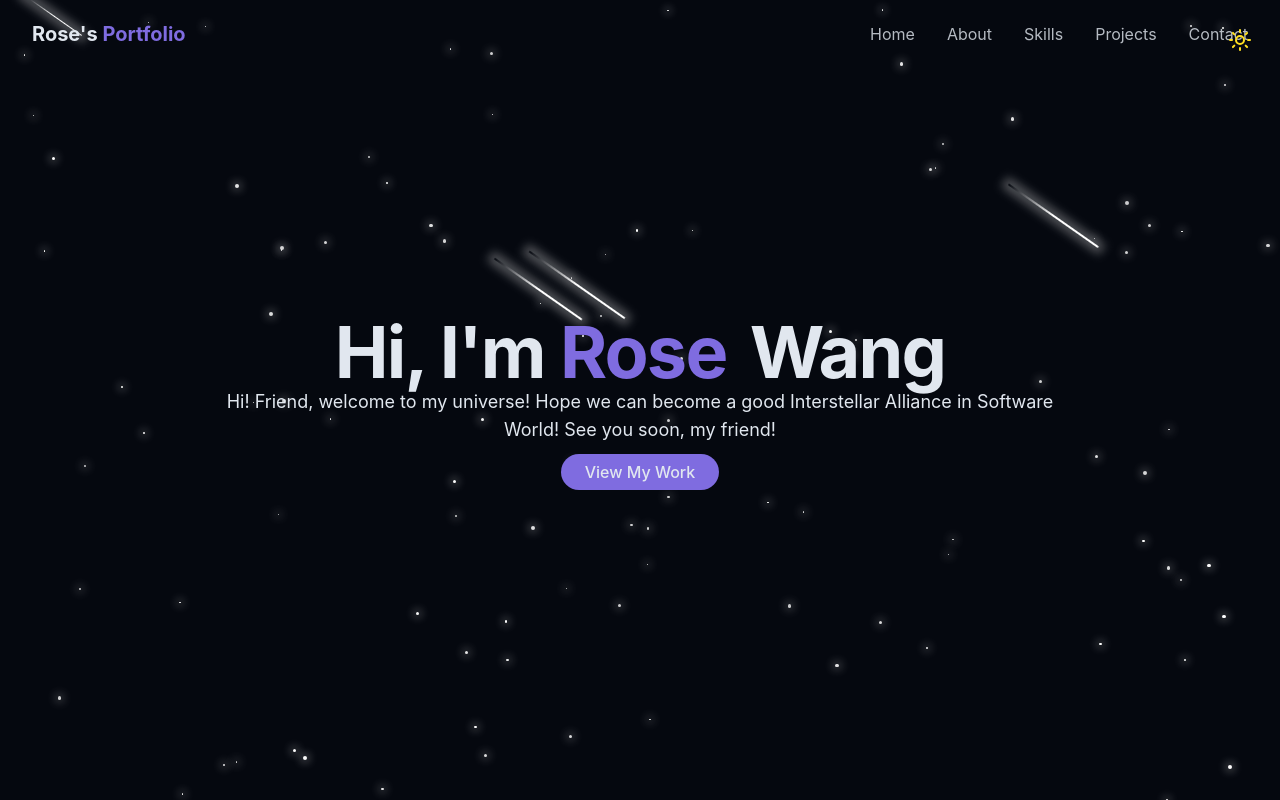
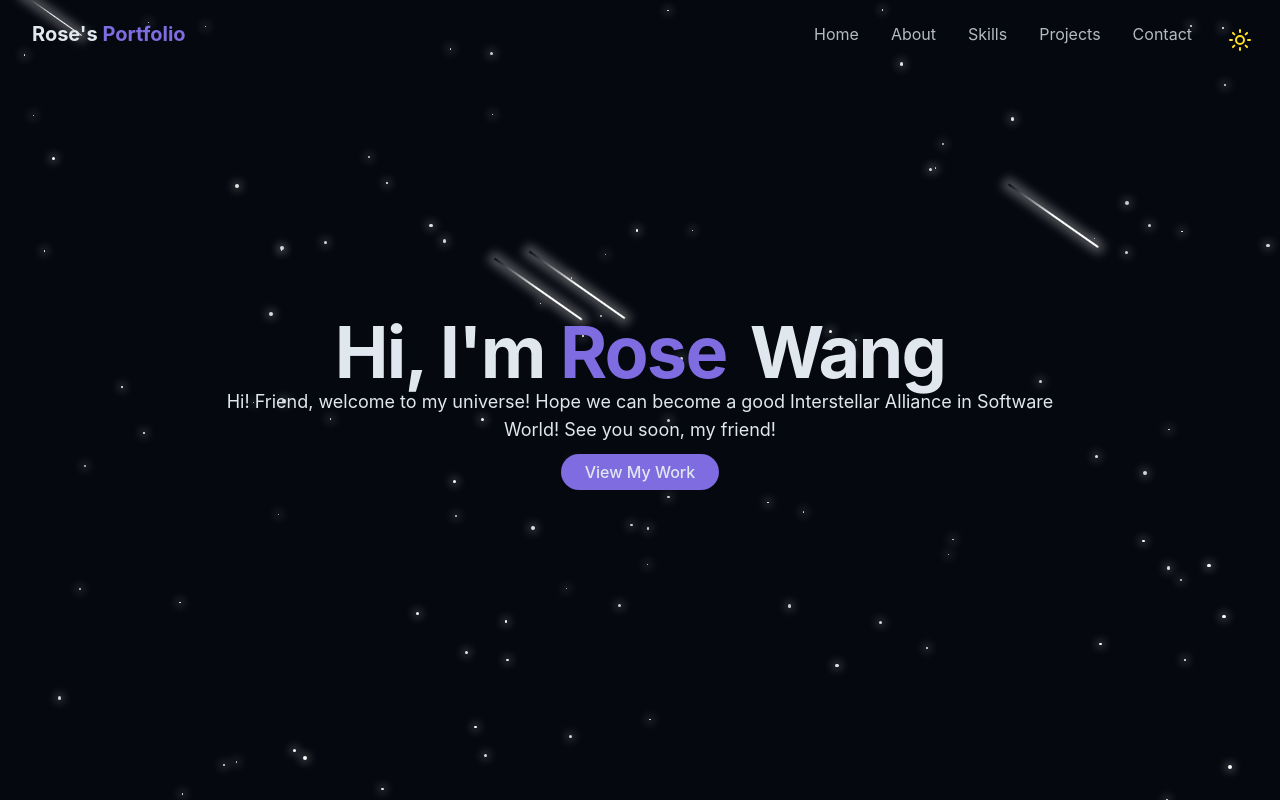
Before and after one commit to RoseWang-web/Portfolio, a React (Vite) app: page / in a window 1280 px wide. Shown: the top 800 px of the page. Built offline with nearby package versions, Linux system fonts and the light colour scheme.

Commit message:
update switch theme button not overlap on contact button

```diff
--- a/src/components/Navbar.jsx
+++ b/src/components/Navbar.jsx
@@ -39,7 +39,7 @@ export const Navbar = () => {
 
 
                 {/* desktop nav */}
-                <div className="hidden md:flex space-x-8 justify-center">
+                <div className="hidden md:flex space-x-8 justify-center pr-14">
                     {navItems.map((item, key) => (
                         <a href={item.href} key={key} className="text-foreground/80 hover:text-primary transition-color duration-300">
                             {item.name}
@@ -53,7 +53,7 @@ export const Navbar = () => {
                 {/* mobile nav */}
 
                 <button onClick={() => setIsMenuOpen(!isMenuOpen)}
-                    className="md:hidden p-2 text-foreground z-50"
+                    className="md:hidden p-2 text-foreground z-50 mr-5"
                     aria-label={isMenuOpen ? "Close menu" : "Open menu"}
                 >
                     {isMenuOpen ? <X size={24} /> : <Menu size={24} />} </button>
```
